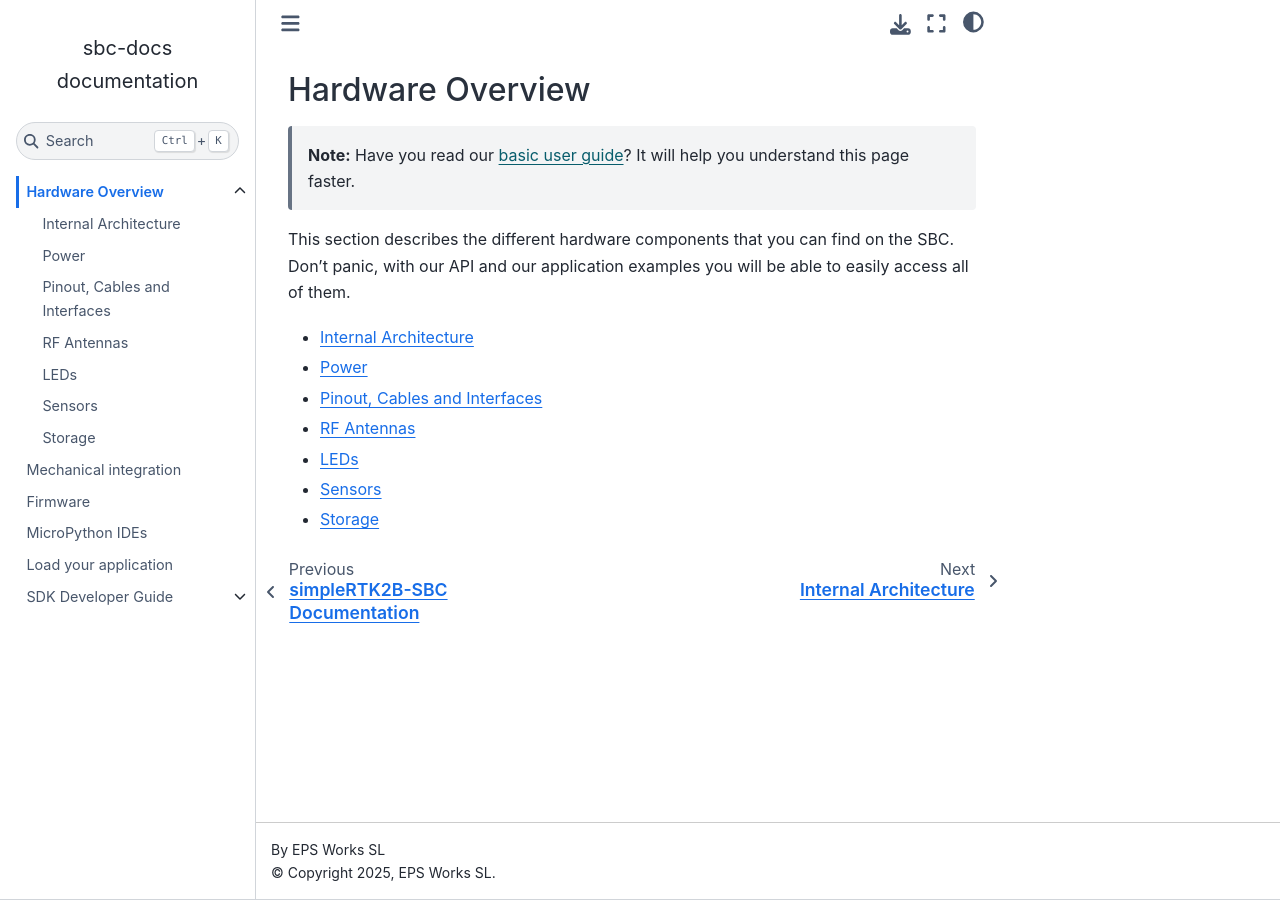
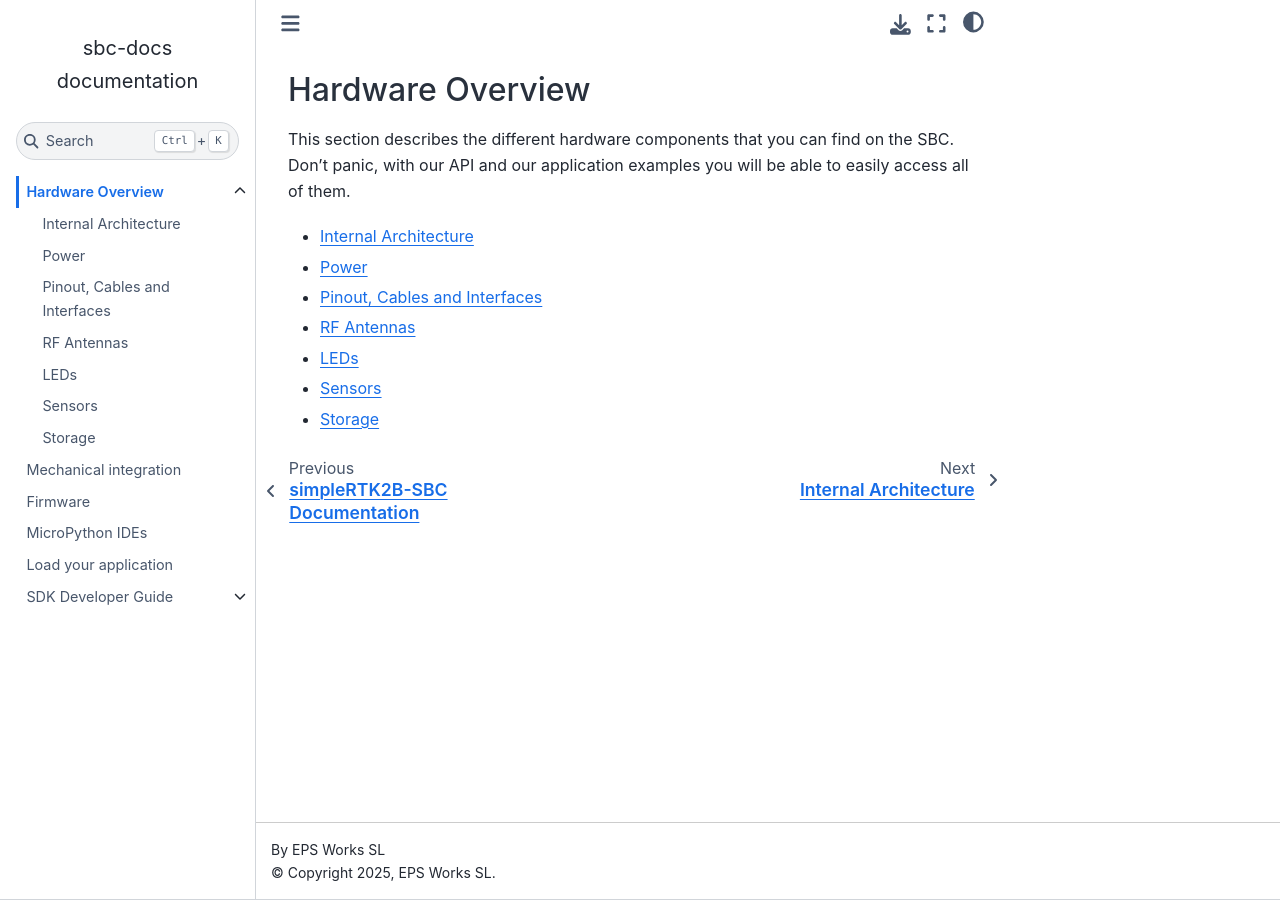
Before and after one commit to EPS-Works/sbc-docs, a Sphinx documentation site: the page built from source/hardware/hardware.md, in a window 1280 px wide. Built offline with Sphinx 7.4.7 and the Sphinx Book theme 1.1.4, drawn with Linux system fonts in a browser that asks for light colours.

Commit message:
chore: cleanup

```diff
--- a/source/hardware/hardware.md
+++ b/source/hardware/hardware.md
@@ -1,6 +1,4 @@
 # Hardware Overview
-
-> **Note:** Have you read our <a href="https://www.ardusimple.com/simplertk2b-sbc-hookup-guide/" target="_blank">basic user guide</a>? It will help you understand this page faster.
 
 This section describes the different hardware components that you can find on the SBC.
 Don't panic, with our API and our application examples you will be able to easily access all of them.
```
Also changed, not shown: source/hardware/img/SMA_connectors.png (deleted).
